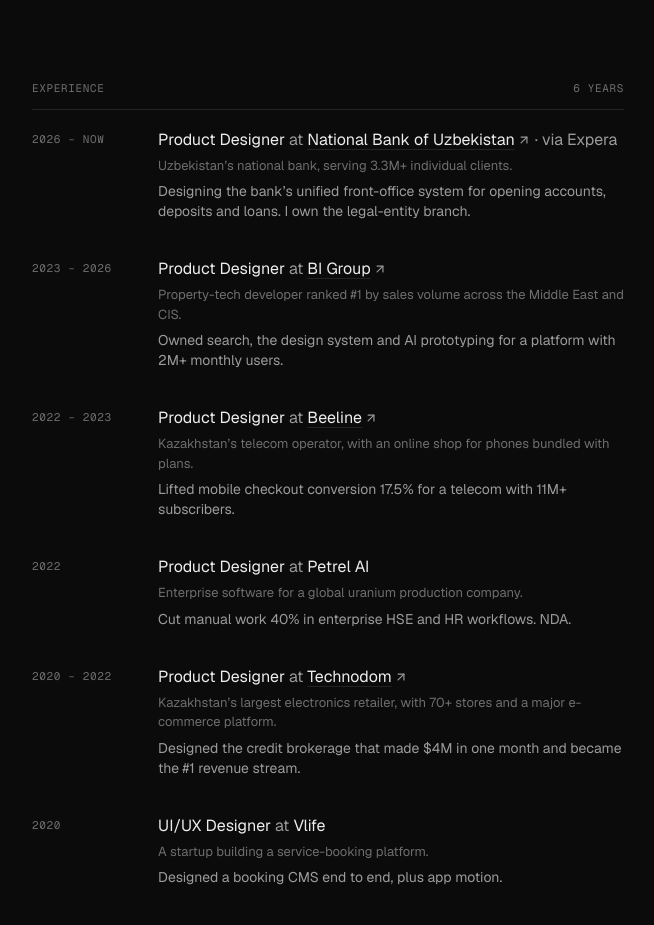
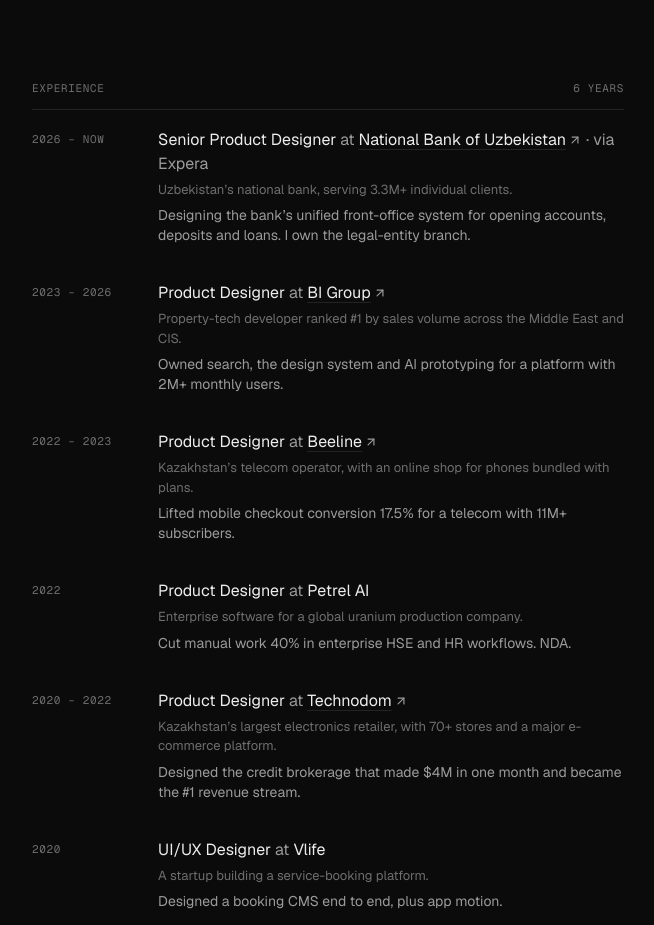
Before and after one commit to myrzan0-glitch/myrzan-portfolio, a Next.js app: page / in a window 1280 px wide. Shown: the part 3960-4885 px from the top of the page, without its empty margins (312-966 px from the left). Built offline with nearby package versions, Linux system fonts and the light colour scheme.

Commit message:
Update current title to Senior Product Designer
Co-Authored-By: Claude Opus 5.5 <noreply@anthropic.com>
Claude-Session: https://claude.ai/code/session_01XBb6ArzvpLHo8JWDC4eB5p

```diff
--- a/src/app/page.tsx
+++ b/src/app/page.tsx
@@ -78,7 +78,7 @@ const rules = [
 const jobs = [
   {
     years: "2026 – now",
-    role: "Product Designer",
+    role: "Senior Product Designer",
     company: "National Bank of Uzbekistan",
     url: "https://nbu.uz",
     via: "via Expera",
```
